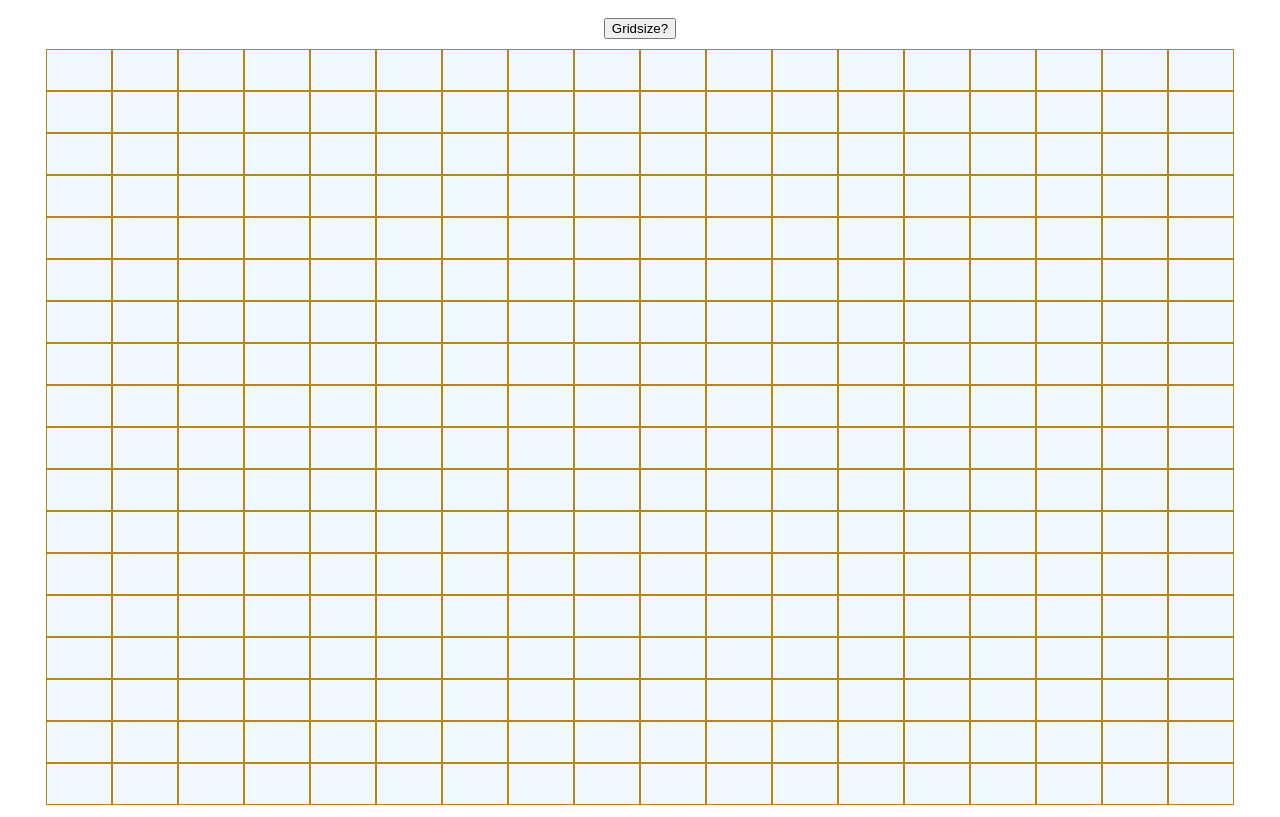
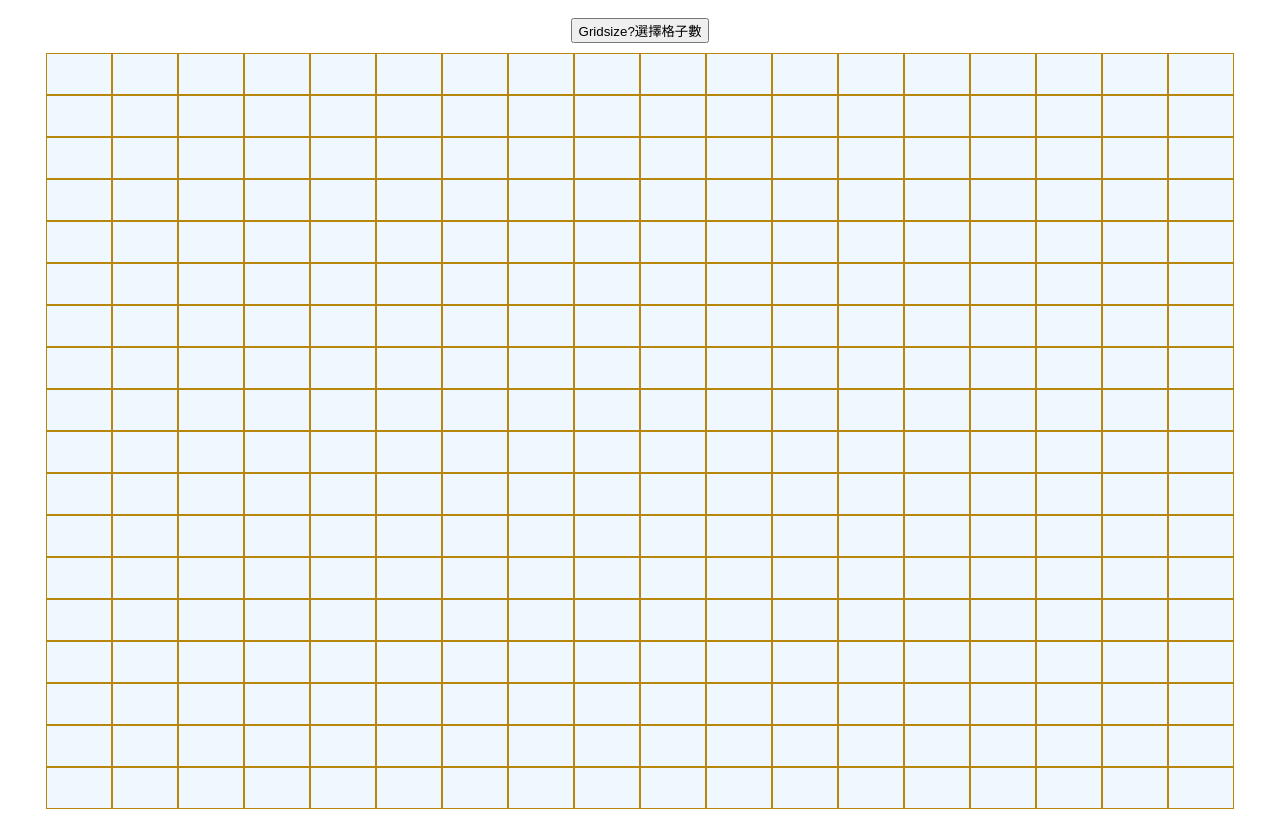
Before and after one commit to nothinktank/proj_eas, a plain HTML site: page index.html in a window 1280 px wide. Drawn offline with Linux system fonts and the light colour scheme.

Commit message:
Update index.html
Add mandarin

```diff
--- a/index.html
+++ b/index.html
@@ -9,7 +9,7 @@
 </head>
 <body>
 
-  <button class="button">Gridsize?</button>
+  <button class="button">Gridsize?選擇格子數</button>
 
 
   <div id="container"></div>
```
